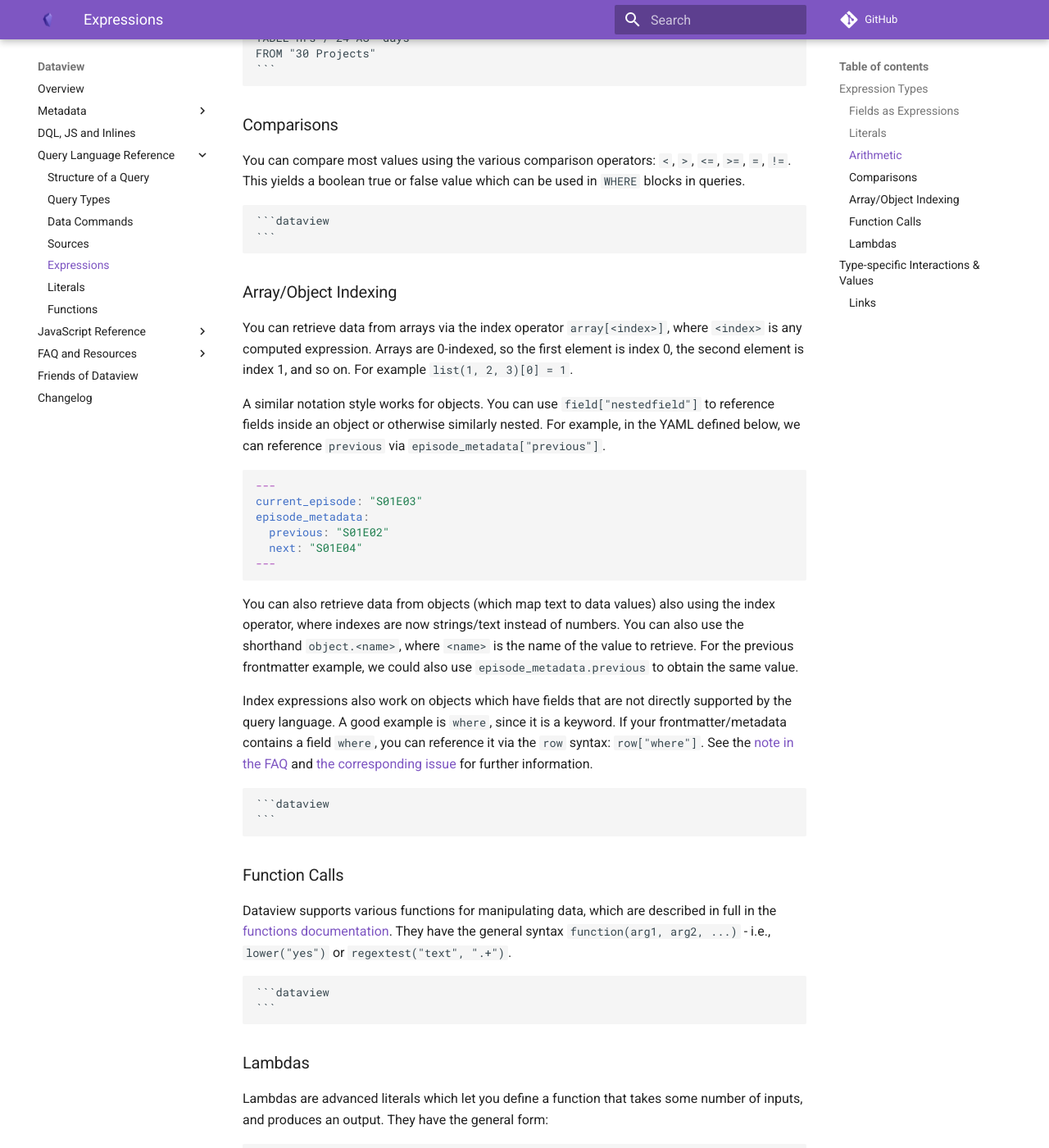
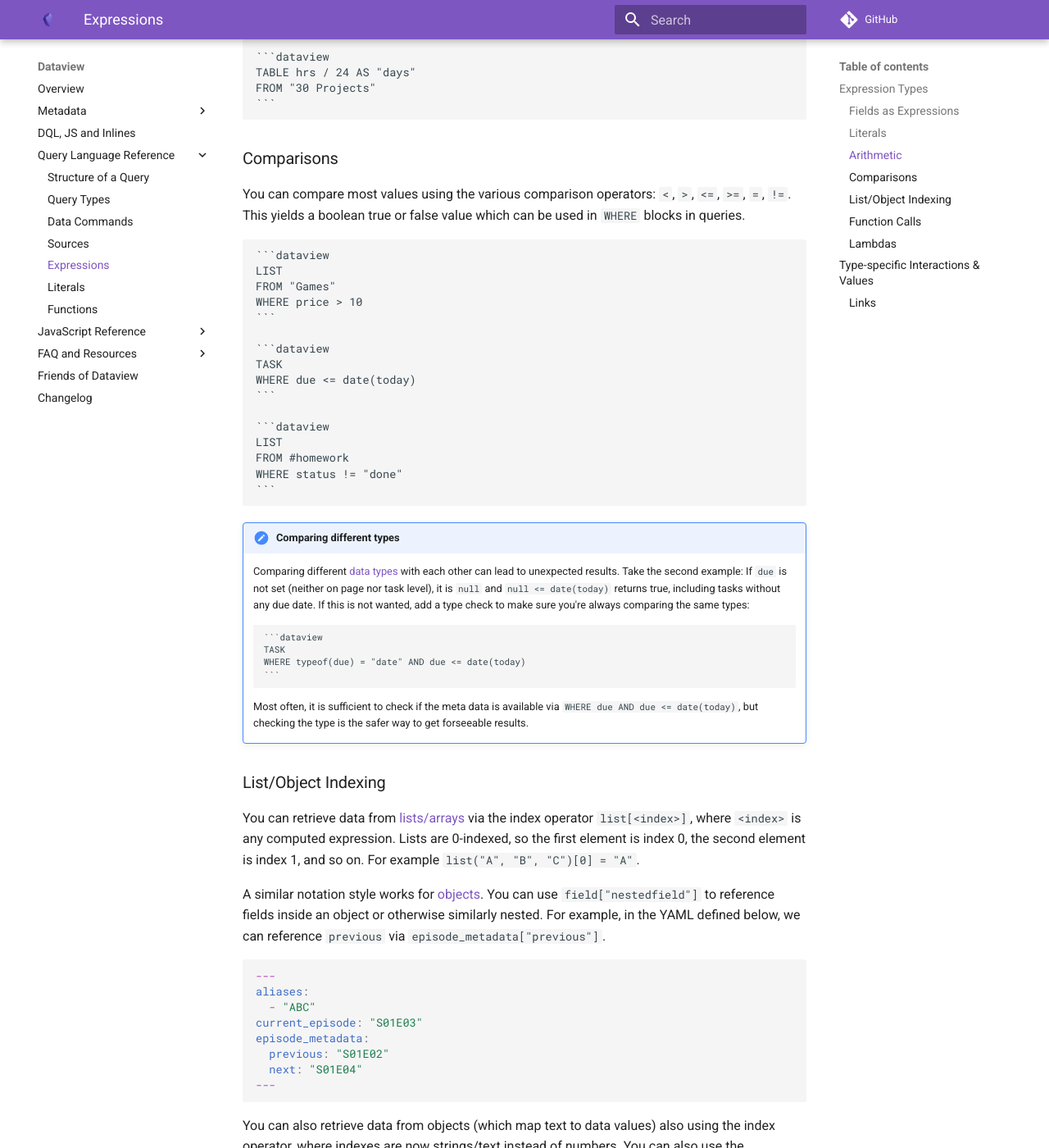
Before and after one commit to blacksmithgu/obsidian-dataview, an MkDocs documentation site: the page built from docs/docs/reference/expressions.md, in a window 1280 px wide and 1400 px high, scrolled down 2161 px. Shown: the whole window at 82% size. Built offline with MkDocs 1.6.1 and Material for MkDocs 9.7.7, drawn with Linux system fonts in a browser that asks for light colours; comment, search, counter and statistics services are not loaded; some of the changed text lies outside the part shown.

Commit message:
docs(expressions): enhance expressions

````diff
--- a/docs/docs/reference/expressions.md
+++ b/docs/docs/reference/expressions.md
@@ -4,7 +4,9 @@ Dataview query language **expressions** are anything that yields a value:
 
 - all [fields](../annotation/add-metadata.md)
 - all [literals](./literals.md)
-- and computed values (like `field - 9`).
+- and computed values, like `field - 9` of [function calls](./functions.md).
+
+Basically, everything that is not a [Query Type](../queries/query-types.md), nor a [data command](../queries/data-commands.md) is an expression.
 
 For a very high level summary, following is considered an **expression** in DQL:
 
@@ -107,20 +109,46 @@ boolean true or false value which can be used in `WHERE` blocks in queries.
 
 ~~~
 ```dataview
+LIST
+FROM "Games"
+WHERE price > 10
+```
+
+```dataview
+TASK
+WHERE due <= date(today)
+```
+
+```dataview
+LIST
+FROM #homework
+WHERE status != "done"
 ```
 ~~~
 
-### Array/Object Indexing
+!!! hint "Comparing different types"
+    Comparing different [data types](../annotation/types-of-metadata.md) with each other can lead to unexpected results. Take the second example: If `due` is not set (neither on page nor task level), it is `null` and `null <= date(today)` returns true, including tasks without any due date. If this is not wanted, add a type check to make sure you're always comparing the same types:
+    ~~~
+    ```dataview
+    TASK
+    WHERE typeof(due) = "date" AND due <= date(today)
+    ```
+    ~~~
+    Most often, it is sufficient to check if the meta data is available via `WHERE due AND due <= date(today)`, but checking the type is the safer way to get forseeable results.
 
-You can retrieve data from arrays via the index operator `array[<index>]`, where `<index>` is any computed expression.
-Arrays are 0-indexed, so the first element is index 0, the second element is index 1, and so on.
-For example `list(1, 2, 3)[0] = 1`.
+### List/Object Indexing
 
-A similar notation style works for objects.
+You can retrieve data from [lists/arrays](../annotation/types-of-metadata.md#list) via the index operator `list[<index>]`, where `<index>` is any computed expression.
+Lists are 0-indexed, so the first element is index 0, the second element is index 1, and so on.
+For example `list("A", "B", "C")[0] = "A"`.
+
+A similar notation style works for [objects](../annotation/types-of-metadata.md#object).
 You can use `field["nestedfield"]` to reference fields inside an object or otherwise similarly nested.
 For example, in the YAML defined below, we can reference `previous` via `episode_metadata["previous"]`.
 ```yaml
 ---
+aliases:
+  - "ABC"
 current_episode: "S01E03"
 episode_metadata:
   previous: "S01E02"
@@ -139,17 +167,25 @@ See the [note in the FAQ](../resources/faq.md#how-do-i-use-fields-with-the-same-
 
 ~~~
 ```dataview
+TABLE id, episode_metadata.next, aliases[0]
 ```
 ~~~
 
 ### Function Calls
 
 Dataview supports various functions for manipulating data, which are described in full in the [functions
-documentation](../functions). They have the general syntax `function(arg1, arg2, ...)` - i.e., `lower("yes")` or
-`regextest("text", ".+")`.
+documentation](../functions). They have the general syntax `function(arg1, arg2, ...)` - i.e., `lower(file.name)` or
+`regexmatch(file.folder, "A.+")`.
 
 ~~~
 ```dataview
+LIST
+WHERE contains(file.name, "WIP")
+```
+
+```dataview
+LIST
+WHERE string(file.day.year) = split(this.file.name, "-W")[0]
 ```
 ~~~
 
@@ -166,6 +202,7 @@ Lambdas are used in several advanced operators like `reduce` and `map` to allow
 few examples:
 
 ```
+(x) => x.field                  (return field of x, often used for map)
 (x, y) => x + y                 (sum x and y)
 (x) => 2 * x                    (double x)
 (value) => length(value) = 4    (return true if value is length 4)
@@ -173,6 +210,9 @@ few examples:
 
 ~~~
 ```dataview
+CALENDAR file.day
+FLATTEN all(map(file.tasks, (x) => x.completed)) AS "allCompleted"
+WHERE !allCompleted
 ```
 ~~~
 
````
